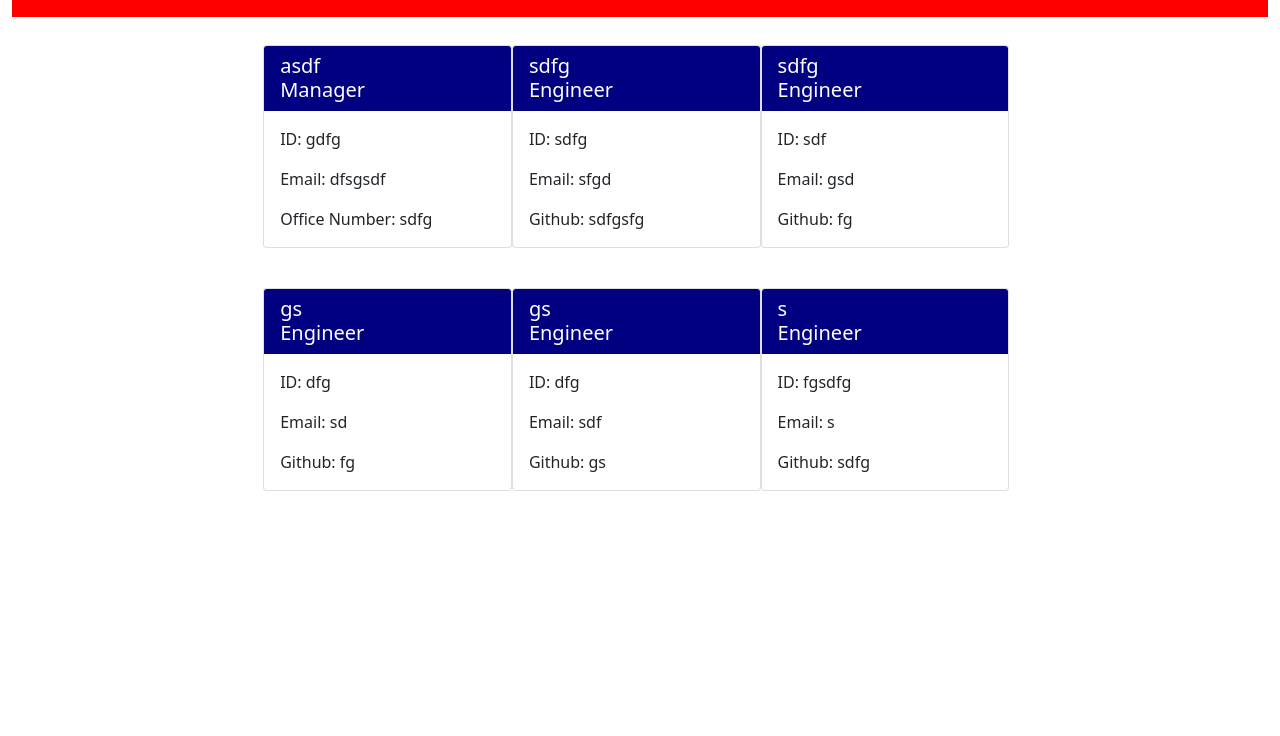
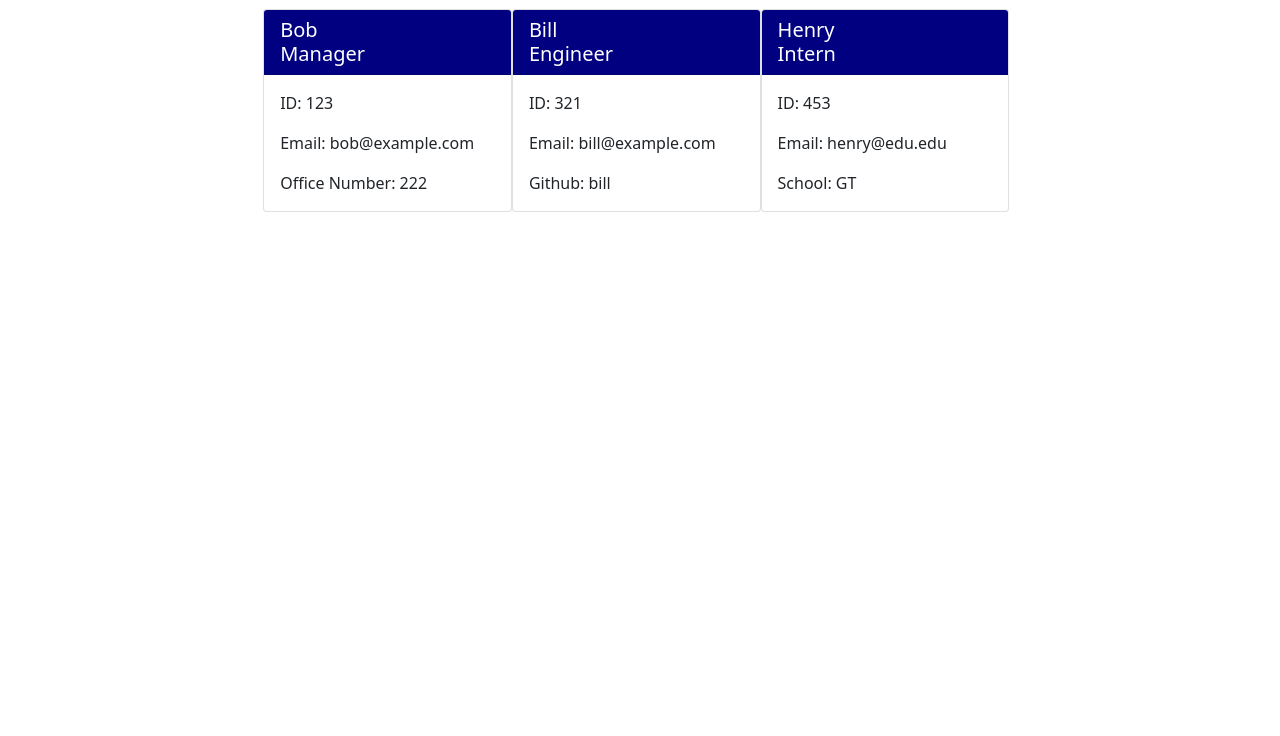
Before and after one commit to JoeyGitsIt/teamProfileGenerator, a website: page index.html in a window 1280 px wide. Shown: the part 64-800 px from the top of the page. Drawn offline with nearby package versions, Linux system fonts and the light colour scheme.

```diff
--- a/index.html
+++ b/index.html
@@ -18,14 +18,14 @@
 <div class="col-md-4" style="width:33%; padding: 20px 0;">
   <div class="card">
     <h5 class="card-header" style="background:navy; color:white;">
-      asdf
+      Bob
       </br>
       Manager
     </h5>
     <div class="card-body">
-      <p class="card-text">ID: gdfg</p>
-      <p class="card-text">Email:  dfsgsdf</p>
-      <p class="card-text">Office Number: sdfg</p>
+      <p class="card-text">ID: 123</p>
+      <p class="card-text">Email:  bob@example.com</p>
+      <p class="card-text">Office Number: 222</p>
     </div>
   </div>
 </div>
@@ -33,14 +33,14 @@
 <div class="col-md-4" style="width:33%; padding: 20px 0;">
   <div class="card">
     <h5 class="card-header" style="background:navy; color:white;">
-      sdfg
+      Bill
       </br>
       Engineer
     </h5>
     <div class="card-body">
-      <p class="card-text">ID: sdfg</p>
-      <p class="card-text">Email:  sfgd</p>
-      <p class="card-text">Github: sdfgsfg</p>
+      <p class="card-text">ID: 321</p>
+      <p class="card-text">Email:  bill@example.com</p>
+      <p class="card-text">Github: bill</p>
     </div>
   </div>
 </div>
@@ -48,59 +48,14 @@
 <div class="col-md-4" style="width:33%; padding: 20px 0;">
   <div class="card">
     <h5 class="card-header" style="background:navy; color:white;">
-      sdfg
+      Henry
       </br>
-      Engineer
+      Intern
     </h5>
     <div class="card-body">
-      <p class="card-text">ID: sdf</p>
-      <p class="card-text">Email:  gsd</p>
-      <p class="card-text">Github: fg</p>
-    </div>
-  </div>
-</div>
-
-<div class="col-md-4" style="width:33%; padding: 20px 0;">
-  <div class="card">
-    <h5 class="card-header" style="background:navy; color:white;">
-      gs
-      </br>
-      Engineer
-    </h5>
-    <div class="card-body">
-      <p class="card-text">ID: dfg</p>
-      <p class="card-text">Email:  sd</p>
-      <p class="card-text">Github: fg</p>
-    </div>
-  </div>
-</div>
-
-<div class="col-md-4" style="width:33%; padding: 20px 0;">
-  <div class="card">
-    <h5 class="card-header" style="background:navy; color:white;">
-      gs
-      </br>
-      Engineer
-    </h5>
-    <div class="card-body">
-      <p class="card-text">ID: dfg</p>
-      <p class="card-text">Email:  sdf</p>
-      <p class="card-text">Github: gs</p>
-    </div>
-  </div>
-</div>
-
-<div class="col-md-4" style="width:33%; padding: 20px 0;">
-  <div class="card">
-    <h5 class="card-header" style="background:navy; color:white;">
-      s
-      </br>
-      Engineer
-    </h5>
-    <div class="card-body">
-      <p class="card-text">ID: fgsdfg</p>
-      <p class="card-text">Email:  s</p>
-      <p class="card-text">Github: sdfg</p>
+      <p class="card-text">ID: 453</p>
+      <p class="card-text">Email:  henry@edu.edu</p>
+      <p class="card-text">School: GT</p>
     </div>
   </div>
 </div>
--- a/index.js
+++ b/index.js
@@ -7,9 +7,6 @@
 // const { createPromptModule } = require("inquirer");
 // const { create } = require("domain");
 
-// Make video explaining how code works or the application works???
-// have to put the inquirer question loops for type of employee into functions
-// Use 10-OOP mini-project as a reference for the homework
 let teamArray = [];
 
 createEmployee("Manager");
```
Also changed, not shown: README.md.
